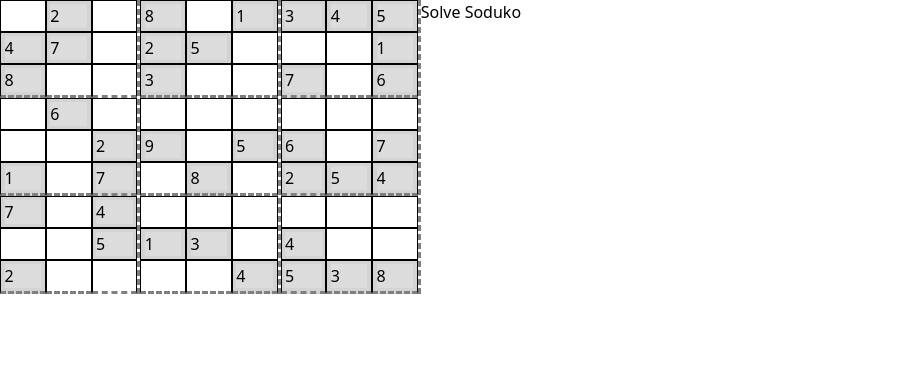
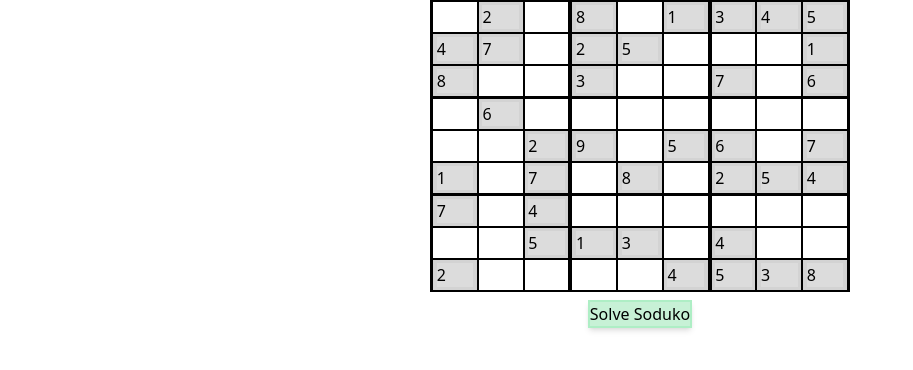
Before and after one commit to galarlo/Soduko, a React (Create React App) app: page / in a window 1280 px wide. Shown: the top 370 px of the page, without its empty margins (0-913 px from the left). Built offline with nearby package versions, Linux system fonts and the light colour scheme.

Commit message:
styling: better solve button + cell borders

```diff
--- a/src/App.css
+++ b/src/App.css
@@ -1,6 +1,10 @@
 @tailwind base;
 @tailwind components;
 @tailwind utilities;
+
+:root {
+    --tile-border: 2px solid black;
+}
 
 .sodukoCell {
     border: 1px black solid;
@@ -14,11 +18,19 @@
 }
 
 .sodukoCell:nth-of-type(3n) {
-    border-bottom: 3px gray dashed;
+    border-bottom: var(--tile-border);
+}
+
+.sodukoCell:first-of-type {
+    border-top: var(--tile-border);
 }
 
 .sodukoColumn:nth-of-type(3n) {
-    border-right: 3px gray dashed;
+    border-right: var(--tile-border);
+}
+
+.sodukoColumn:first-of-type {
+    border-left: var(--tile-border);
 }
 
 input {
--- a/src/SodukoBoard.js
+++ b/src/SodukoBoard.js
@@ -27,9 +27,10 @@ function SodukoGame(props) {
       }
       rows.push(<div key={i} className="sodukoColumn">{cellsInColumn}</div>)
     }
-    return <div className='sodukoGame'>
+    return <div className='sodukoGame flex flex-col items-center'>
       <div className="sodukoBoard">{rows}</div>
-      <button onClick={onSolve}>Solve Soduko</button>
+      <button onClick={onSolve} className='border-2 border-green-400 border-opacity-20
+      bg-green-500 bg-opacity-25 hover:bg-opacity-90 mt-2 shadow-md'>Solve Soduko</button>
     </div>
 }
 
--- a/src/SodukoCell.js
+++ b/src/SodukoCell.js
@@ -13,7 +13,7 @@ function SodukoCell(props) {
         setListeningForOutsideClick,
         ref,
         setIsShowHints,
-      ));
+      ), [ref]);
 
 
     return <div ref={ref} className={'sodukoCell ' + (isClue ? "clueCell" : "")} onClick={toggle}>
```
